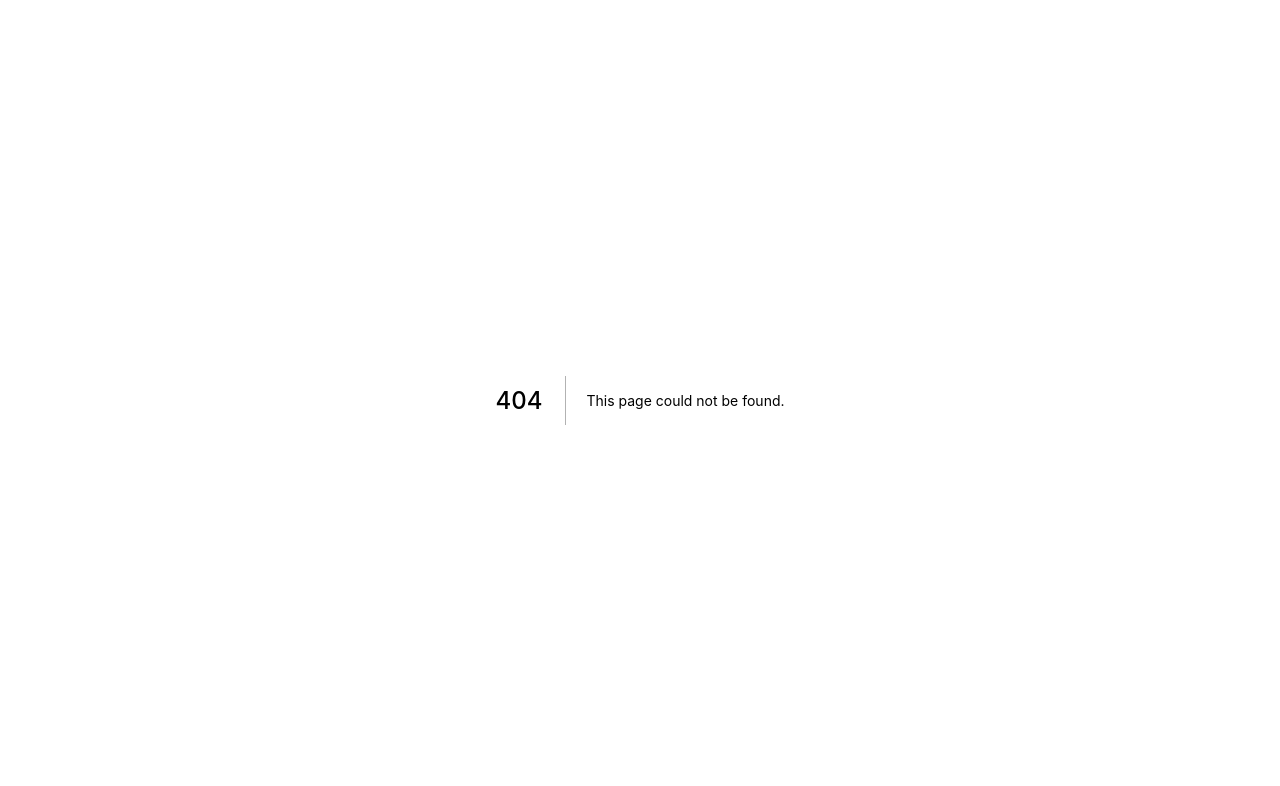
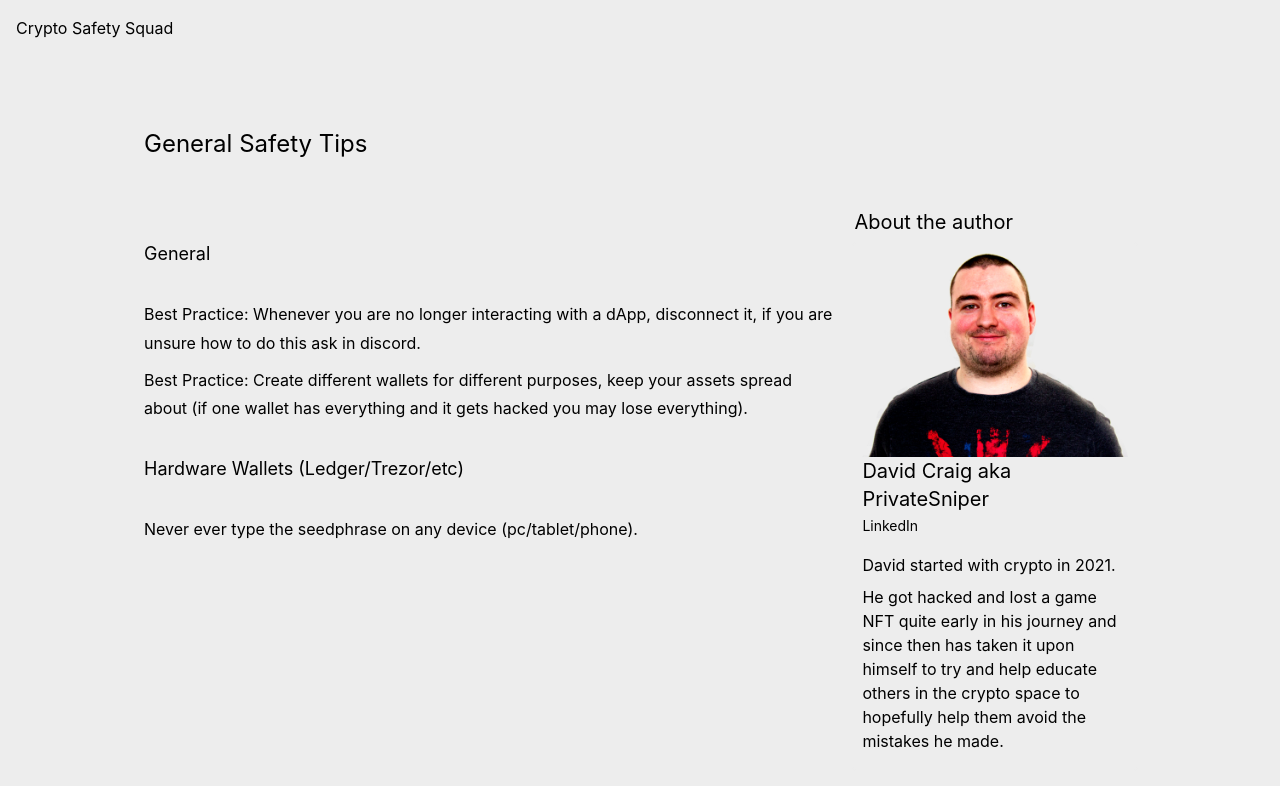
Before and after one commit to CryptoSafetySquad/website, a Next.js app: page /general-tips in a window 1280 px wide. Before the commit this address had no page. Shown: the top 786 px of the page. Built offline with nearby package versions, Linux system fonts and the light colour scheme.

Commit message:
Add a general safety tips page.

```diff
--- /dev/null
+++ b/pages/general-tips.tsx
@@ -0,0 +1,34 @@
+import type { NextPage } from 'next'
+import Page from '../Components/Page'
+import PrivateSniper from '../data/authors/PrivateSniper'
+
+const GeneralTips: NextPage = () => {
+  const title = 'General Safety Tips'
+  const content = (
+    <>
+      <div className='guide'>
+        <h3 className='text-secondary'>General</h3>
+        <ul>
+          <li>Best Practice: Whenever you are no longer interacting with a dApp, disconnect it, if you are unsure how to do this ask in discord.</li>
+          <li>Best Practice: Create different wallets for different purposes, keep your assets spread about (if one wallet has everything and it gets hacked you may lose everything).</li>
+        </ul>
+        <h3 className='text-secondary'>Hardware Wallets (Ledger/Trezor/etc)</h3>
+        <ul>
+          <li>Never ever type the seedphrase on any device (pc/tablet/phone).</li>
+        </ul>
+      </div>
+    </>
+  )
+
+  return (
+    <Page {...{
+      title,
+      content,
+      slug: 'general-tips',
+      author: PrivateSniper,
+      description: 'General Safety Tips'
+    }} />
+  )
+}
+
+export default GeneralTips
--- a/pages/index.tsx
+++ b/pages/index.tsx
@@ -7,6 +7,11 @@ const guides = [
     url: '/guides/adblock',
     title: 'AdBlock',
     description: 'Improve browser security by blocking known bad websites.'
+  },
+  {
+    url: '/general-tips',
+    title: 'General Safety Tips',
+    description: 'Some tips that will become second nature over time.'
   },
   {
     url: '/guides/discorddm',
```
